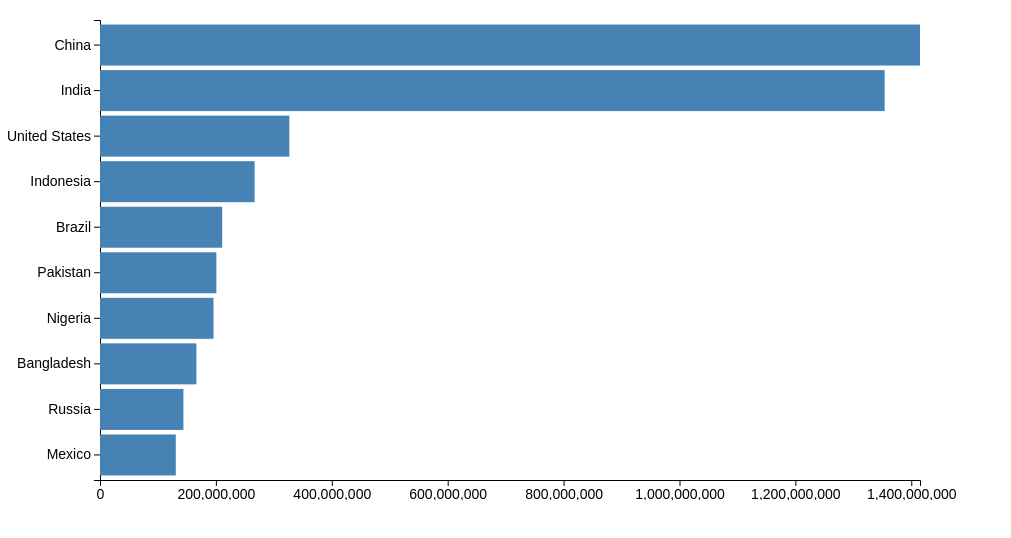
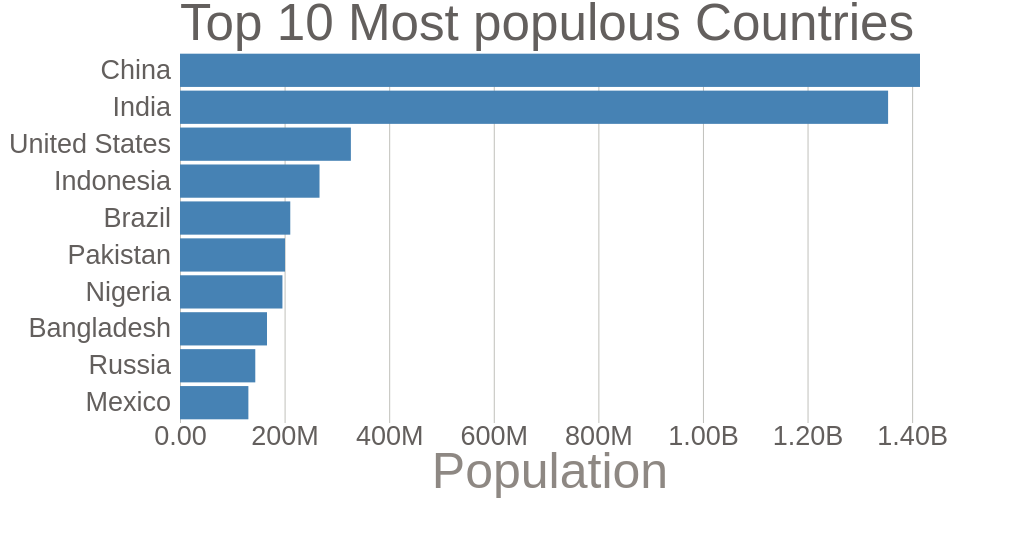
Before and after one commit to Danyvi/worldpop, a plain HTML site: page index.html in a window 1280 px wide. Shown: the whole page, without its empty margins (0-1011 px from the left). Drawn offline with nearby package versions, Linux system fonts and the light colour scheme.

Commit message:
customized axis

```diff
--- a/index.js
+++ b/index.js
@@ -14,10 +14,10 @@ const render = data => {
 
     // margin definition
     const margin = {
-        top: 20,
+        top: 50,
         right: 40,
-        bottom: 20,
-        left: 100
+        bottom: 77,
+        left: 180
     };
 
     // innerWidth = overall width - left margin - right margin
@@ -39,7 +39,14 @@ const render = data => {
     /* console.log('x Domain: ', xScale.domain()); // return the domain
     console.log('x Range: ', xScale.range()); // return the range  */
 
-    const xAxis = d3.axisBottom(xScale);
+    const xAxisTickFormat = number =>
+        d3.format('.3s')(number)
+            .replace('G','B');
+
+    const xAxis = d3
+        .axisBottom(xScale)
+        .tickFormat(xAxisTickFormat)
+        .tickSize(-innerHeight+5);
 
     // bandscales are useful for 'ordinal' attributes
     // padding for separation between the bars
@@ -66,13 +73,26 @@ const render = data => {
     g
         .append('g')
         .call(yAxis)
-    // translate the xAxis group element so tthat is shifted to the bottom and not to the top
-    g
+        .selectAll('.domain, .tick line')
+        .remove();
+
+        // translate the xAxis group element so tthat is shifted to the bottom and not to the top
+    const xAxisGroup = g
         .append('g')
         .call(xAxis)
         .attr('transform', `translate(0, ${innerHeight})`);
 
+    xAxisGroup
+        .select('.domain')
+        .remove()
 
+    xAxisGroup
+        .append('text')
+        .attr('class', 'axis-label')
+        .attr('y', 65)
+        .attr('x', innerWidth/2)
+        .attr('fill', 'black')
+        .text('Population')
 
     g
         .selectAll('rect')
@@ -82,6 +102,12 @@ const render = data => {
         .attr('y', d => yScale(yValue(d)))
         .attr('width', d => xScale(xValue(d)))
         .attr('height', d => yScale.bandwidth());
+
+    g
+        .append('text')
+        .attr('class', 'title')
+        .attr('y', -10)
+        .text('Top 10 Most populous Countries')
 };
 
 d3.csv('data.csv').then(data => {
--- a/style.css
+++ b/style.css
@@ -8,5 +8,24 @@ rect {
 }
 
 text {
-    font-size: 1.4em;
+    font-family: sans-serif;
 }
+
+.tick text {
+    font-size: 2.7em;
+    fill: #635F5D;
+}
+
+.tick line {
+    stroke: #C0C0BB;
+}
+
+.axis-label {
+    font-size: 5em;
+    fill: #8E8883;
+}
+
+.title {
+    font-size: 3.2em;
+    fill: #635F5D;
+}
```
